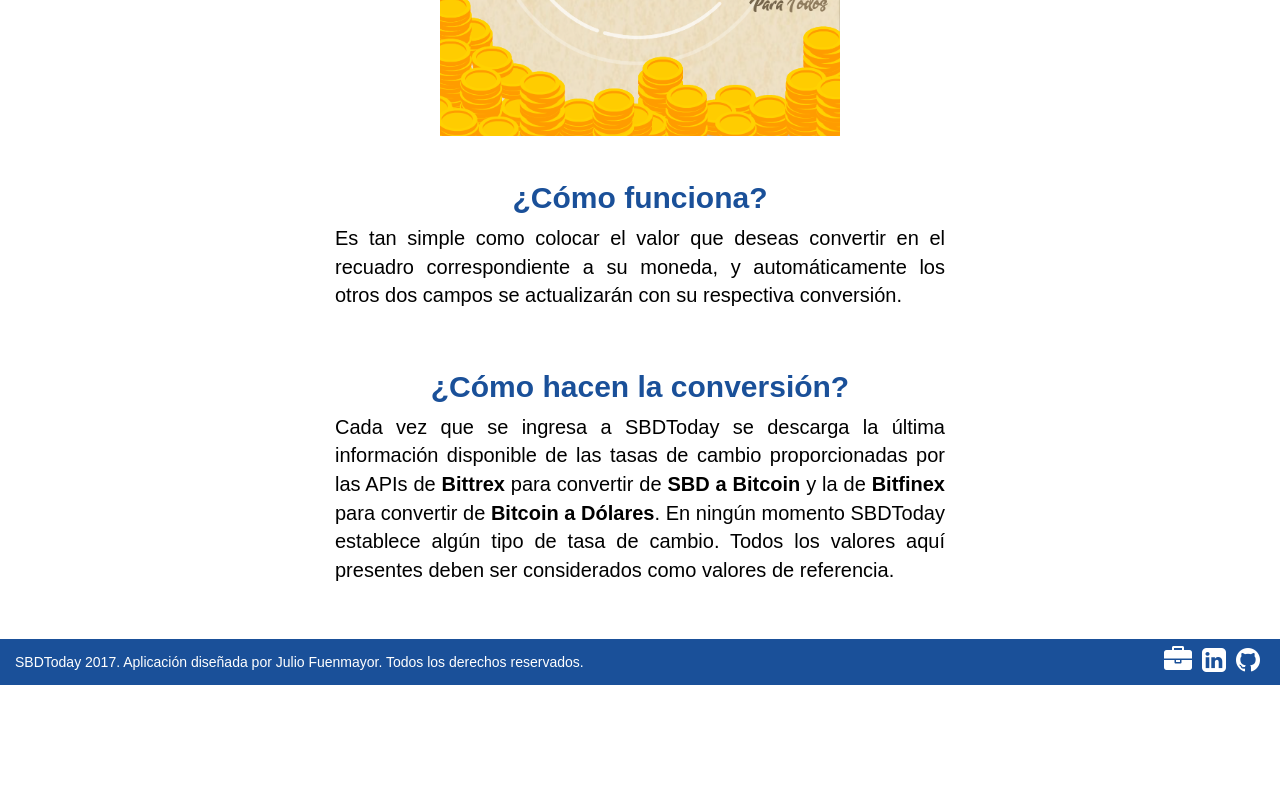
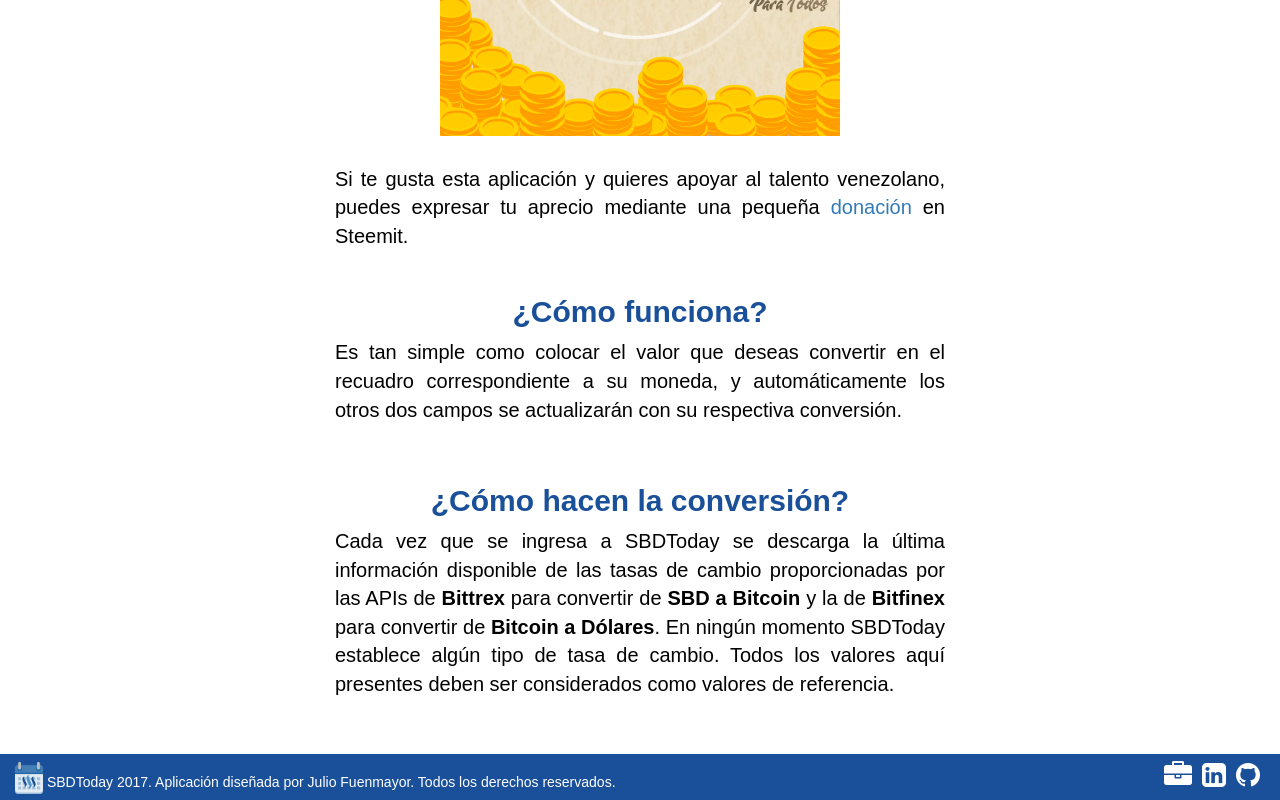
Before and after one commit to jfuenmayor96/sbdtoday, a React (Create React App) app in the folder client/: page / in a window 1280 px wide. Shown: the part 1451-2251 px from the top of the page. Before the commit the page ends 2136 px from the top, so only its background shows below. Built offline with nearby package versions, Linux system fonts and the light colour scheme; no server answers; a web font is replaced by a local one.

Commit message:
mensaje de donaciones

```diff
--- a/client/src/App.js
+++ b/client/src/App.js
@@ -97,7 +97,8 @@
             <div style={{display: "flex", justifyContent: "center"}}>
               <a href="https://steemit.com/@provenezuela" alt="Perfil de steemit de provenezuela"><img className="img-responsive" src={require("./assets/provenezuela.png")} alt="Logo de provenezuela"/></a>
             </div>
-
+            <br/>
+            Si te gusta esta aplicación y quieres apoyar al talento venezolano, puedes expresar tu aprecio mediante una pequeña <a href="https://steemit.com/@jfuenmayor96/f" alt="Perfil en Steemit de Julio Fuenmayor">donación</a> en Steemit.
             </p>
           </div>
           <div className="col-lg-6 col-lg-offset-3 col-md-6 col-md-offset-3 col-sm-6 col-sm-offset-3 col-xs-10 col-xs-offset-1" style={{color: "black", paddingTop: "15px", paddingBottom: "15px"}}>
@@ -113,7 +114,7 @@
         <div className="row">
           <footer>
             <div className='col-lg-6 col-md-6 visible-lg visible-md hidden-xs hidden-sm' style={{backgroundColor: "#1A5099", height: "46px", paddingTop: "13px"}}>
-              <p>SBDToday 2017. Aplicación diseñada por Julio Fuenmayor. Todos los derechos reservados.</p>
+              <p style={{marginBottom: "0px"}}> <img src={require("./assets/calendario.png")} style={{height: "32px", width: "28px", transform: "translateY(-5px)"}} alt=""/> SBDToday 2017. Aplicación diseñada por Julio Fuenmayor. Todos los derechos reservados.</p>
             </div>
             <div className="col-lg-6 col-md-6 visible-lg visible-md hidden-xs hidden-sm" style={{backgroundColor: "#1A5099"}}>
                 <p style={{textAlign: "right"}}>
@@ -130,7 +131,7 @@
                 </p>
             </div>
             <div className='col-sm-12 col-xs-12 visible-sm visible-xs hidden-lg hidden-md' style={{textAlign: "center", backgroundColor: "#1A5099", height: "auto", paddingTop: "10px"}}>
-              <p>SBDToday 2017. Aplicación diseñada y desarrollada por Julio Fuenmayor. Todos los derechos reservados.</p>
+              <p><img src={require("./assets/calendario.png")} style={{height: "32px", width: "28px", transform: "translateY(-5px)"}} alt=""/> SBDToday 2017. Aplicación diseñada y desarrollada por Julio Fuenmayor. Todos los derechos reservados.</p>
             </div>
           </footer>
         </div>
```
